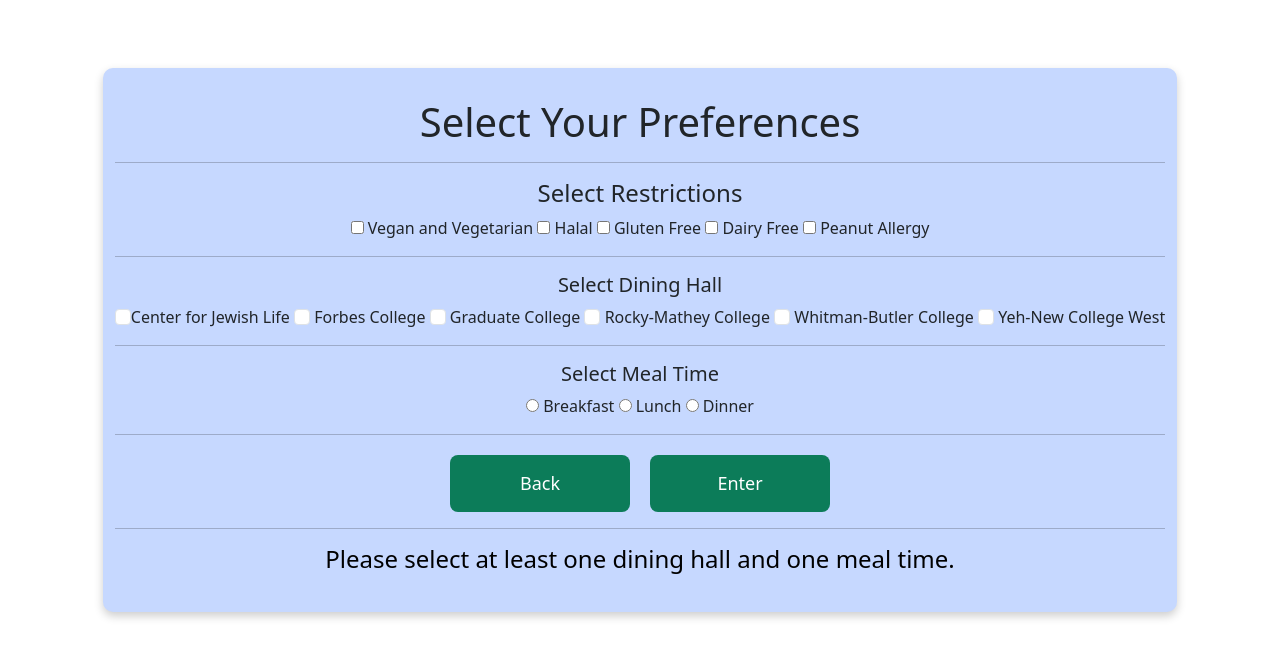
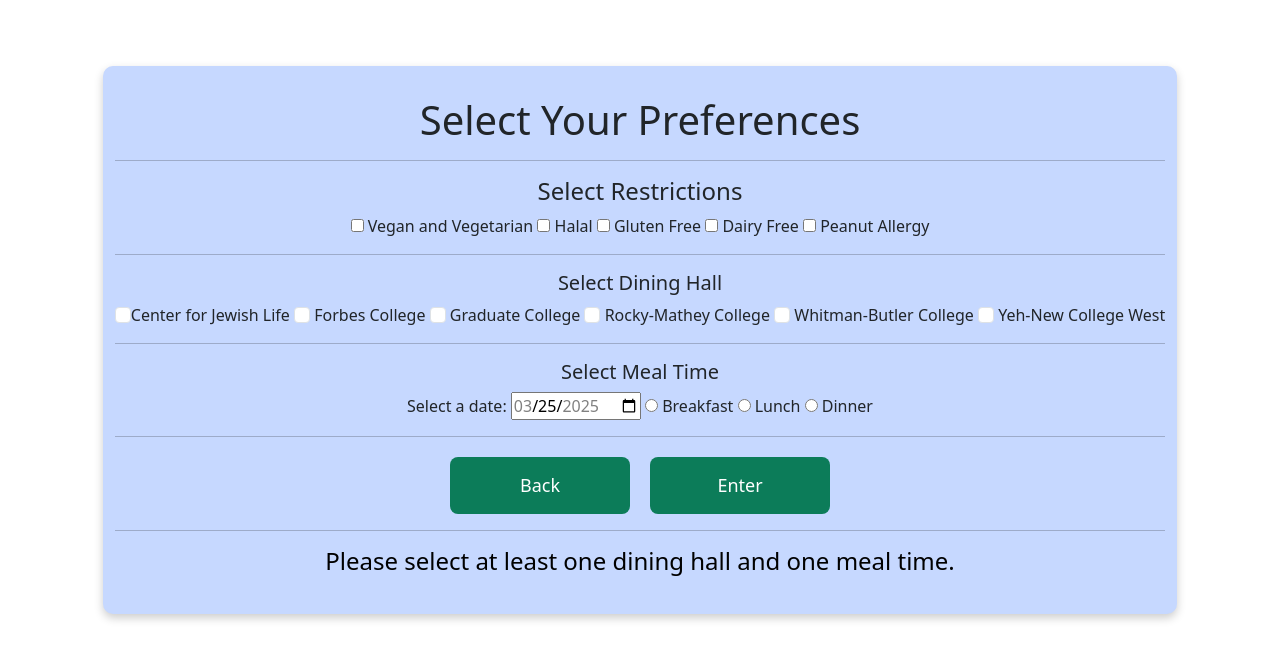
Before and after one commit to princeton-eats/princetoneats, a Flask app: page /find_meals in a window 1280 px wide. Shown: the part 62-720 px from the top of the page. Run offline with Flask 3, Linux system fonts and the light colour scheme.

Commit message:
add selector to find meals

```diff
--- a/src/princetoneats/templates/find_meals.html
+++ b/src/princetoneats/templates/find_meals.html
@@ -71,6 +71,13 @@
             <form id="mealTimeForm">
                 <div class="checkbox-group">
                     <h5>Select Meal Time</h4>
+                    <label for="dateSelector">Select a date:</label>
+                    <input type="date"
+                        name="dateSelector"
+                        min="{{today}}"
+                        max="{{maxdate}}"
+                        value="{{today}}"
+                        required>
                     <label><input type="radio" name="MTfilter" value="Breakfast"> Breakfast</label>
                     <label><input type="radio" name="MTfilter" value="Lunch"> Lunch</label>
                     <label><input type="radio" name="MTfilter" value="Dinner"> Dinner</label>
@@ -107,7 +114,6 @@
             let formMTF = document.getElementById("mealTimeForm");
             let formAF = document.getElementById("allergensForm");
 
-
             let formDataDHF = new FormData(formDHF);
             let formDataMTF = new FormData(formMTF);
             let formDataAF = new FormData(formAF);
@@ -119,6 +125,8 @@
             formDataDHF.getAll("DHfilter").forEach(value => DH.push(value));
             formDataMTF.getAll("MTfilter").forEach(value => MT.push(value));
             formDataAF.getAll("ARfilter").forEach(value => AR.push(value));
+
+            let date = formDataMTF.get("dateSelector");
 
             let errorMessage = "";
 
@@ -138,7 +146,7 @@
                errorBox.style.color = 'red';
             }
             else {
-                let queryString = `?DHfilter=${DH.join(",")}&MTfilter=${MT.join(",")}&ARfilter=${AR.join(",")}`;
+                let queryString = `?DHfilter=${DH.join(",")}&MTfilter=${MT.join(",")}&ARfilter=${AR.join(",")}&date=${date}`;
                 window.location.href = "/meals_list" + queryString;
             }
         });
```
